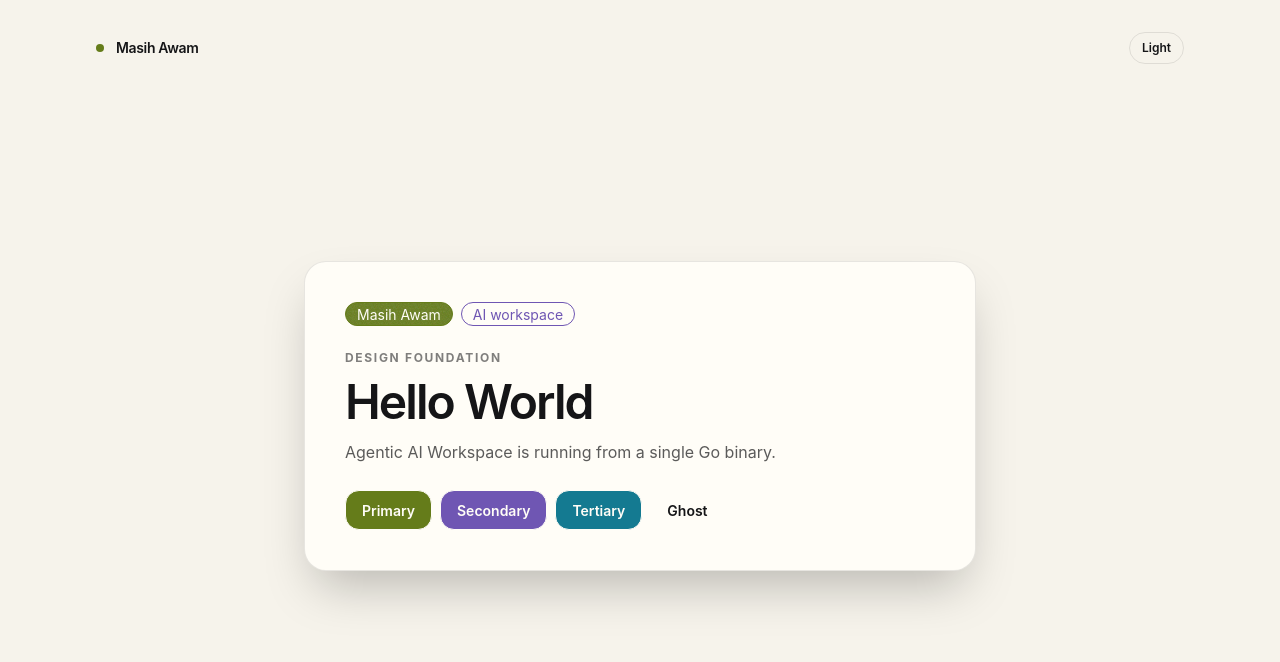
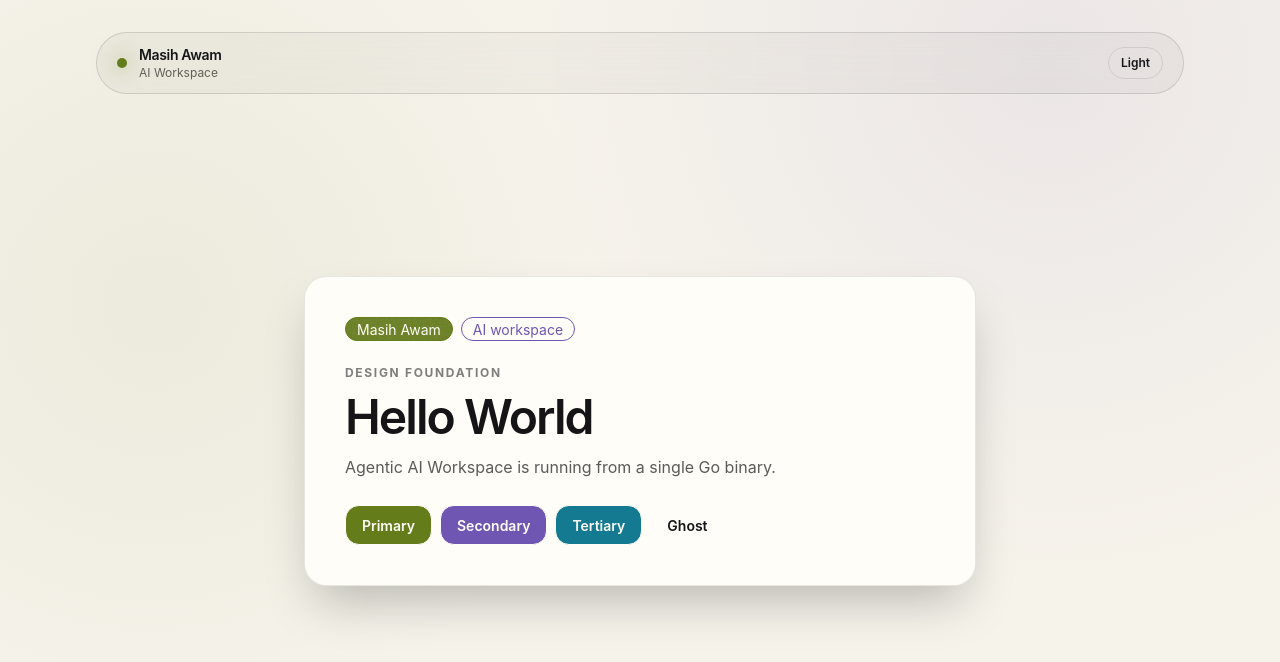
Before and after one commit to farismnrr/agentic-ai-workspace, a Svelte app in the folder web/: page / in a window 1280 px wide. Shown: the top 662 px of the page. Built offline with nearby package versions, Linux system fonts and the light colour scheme.

Commit message:
fix: apply brand theme to app shell

```diff
--- a/web/src/app/App.svelte
+++ b/web/src/app/App.svelte
@@ -4,17 +4,22 @@
   import ThemeToggle from '../shared/ui/ThemeToggle.svelte';
 </script>
 
-<main class="min-h-screen bg-base-200 text-base-content">
-  <div class="mx-auto flex min-h-screen w-full max-w-6xl flex-col px-6 py-6 sm:px-8 sm:py-8">
-    <header class="flex items-center justify-between gap-4">
-      <div class="flex items-center gap-3 text-sm font-semibold tracking-tight">
-        <span class="size-2 rounded-full bg-primary" aria-hidden="true"></span>
-        <span>Masih Awam</span>
+<main class="min-h-screen text-base-content">
+  <div class="mx-auto flex min-h-screen w-full max-w-6xl flex-col px-5 py-5 sm:px-8 sm:py-8">
+    <header
+      class="flex items-center justify-between gap-4 rounded-full border border-[var(--brand-border)] bg-[var(--brand-surface-soft)] px-4 py-3 backdrop-blur-xl sm:px-5"
+    >
+      <div class="flex min-w-0 items-center gap-3">
+        <span class="size-2.5 shrink-0 rounded-full bg-primary shadow-[0_0_24px_var(--color-primary)]" aria-hidden="true"></span>
+        <div class="min-w-0 leading-tight">
+          <p class="truncate text-sm font-semibold tracking-tight">Masih Awam</p>
+          <p class="truncate text-xs text-[var(--brand-text-secondary)]">AI Workspace</p>
+        </div>
       </div>
       <ThemeToggle />
     </header>
 
-    <div class="flex flex-1 items-center justify-center py-10">
+    <div class="flex flex-1 items-center justify-center py-10 sm:py-14">
       <HelloCard title={APP_TITLE} message={APP_DESCRIPTION} />
     </div>
   </div>
```
